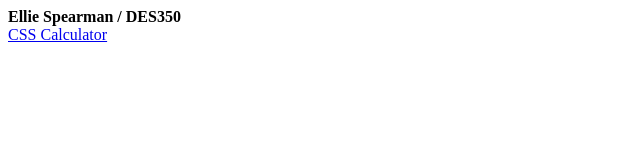
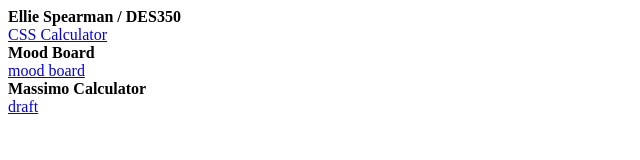
Before and after one commit to elliespearman2022/DES350, a plain HTML site: page index.html in a window 1280 px wide. Shown: the whole page, without its empty margins (0-640 px from the left). Drawn offline with Linux system fonts and the light colour scheme.

Commit message:
Update index.html

```diff
--- a/index.html
+++ b/index.html
@@ -10,6 +10,10 @@
 	<strong> Ellie Spearman / DES350 </strong><br>
 	<a href="calculator_CSS.html" target="_self">CSS Calculator</a><br>
 
+	<strong> Mood Board </strong><br>
+	<a href="Massimo_Mood_Board.pdf" target="_self">mood board</a><br>
 
+	<strong> Massimo Calculator </strong><br>
+	<a href="calculator_draft.jpg" target="_self">draft</a><br>
 </body>
 </html>
```
